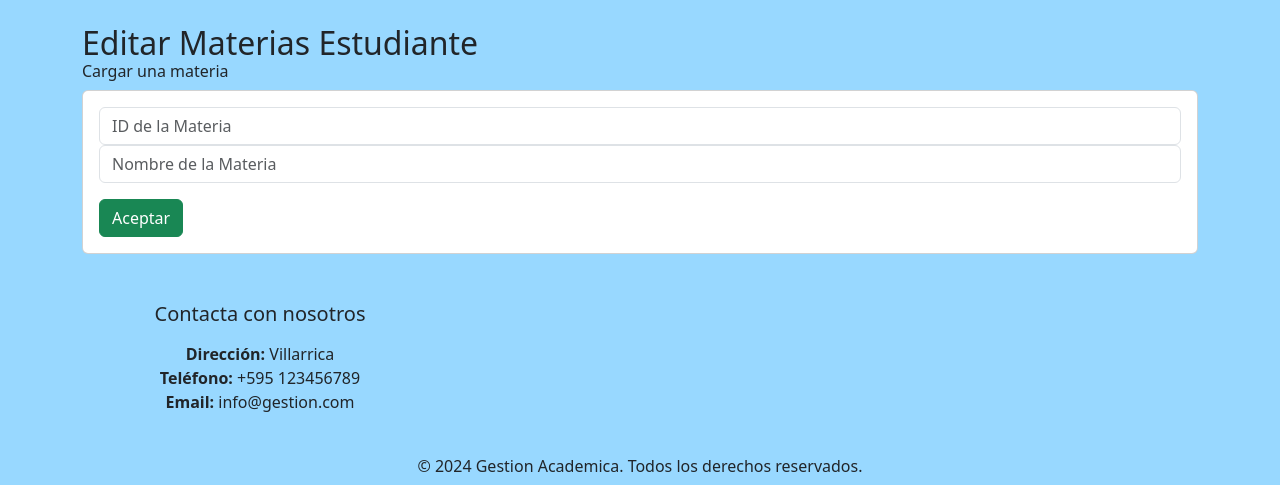
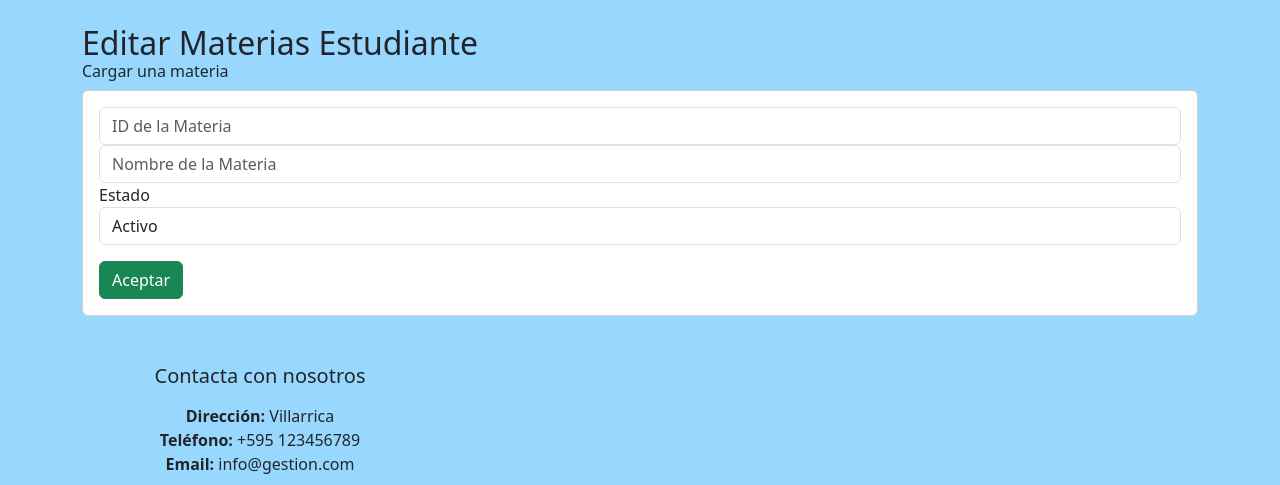
Before and after one commit to Mobinake/gestion_academica_pp1_2024, a Django app: template mysite/gestion/templates/logged/edicion_materia.html in a window 1280 px wide. Shown: the part 56-541 px from the top of the page. Run offline with Django 3.2, Linux system fonts and the light colour scheme; the template is opened without the code that fills it, so the values that code supplies are empty.

Commit message:
- Modificado base.html, nombres de botones. - Iniciando creacion de CRUD de todos los modelos. - Creacion de /evaluacion para el modelo de evaluacion - Corregido error de nombre signin/signup - Agregado matricula.html - Agregado tipo_evaluacion.html

```diff
--- a/mysite/gestion/models.py
+++ b/mysite/gestion/models.py
@@ -28,7 +28,8 @@ class Evaluacion(models.Model):
 class Materia(models.Model):
     id_materia = AutoField(primary_key=True)
     nombre_materia = CharField(max_length=50, blank=False)
-
+    #TODO agregar estado a la meteria, y que sea modificable luego de cargar  Activo, Inactivo, Terminado
+    estado = CharField(max_length=25, blank=False, default="Inactivo")
     class Meta:
         db_table = 'materia'
         verbose_name_plural = 'Materias'
--- a/mysite/gestion/templates/logged/detail.html
+++ b/mysite/gestion/templates/logged/detail.html
@@ -1,3 +1,3 @@
 {% extends "base.html" %}
 
-{% block title %} Gestion Academica {% endblock %}
+{% block title %} Detalles de la Cuenta del UsuarioGestion Academica {% endblock %}
--- a/mysite/gestion/templates/logged/edicion_materia.html
+++ b/mysite/gestion/templates/logged/edicion_materia.html
@@ -1,6 +1,6 @@
 {% extends "base.html" %}
 
-{% block title %} {% endblock %}
+{% block title %} Edicion de Materia {% endblock %}
 
 {% block content %}
 <div class="row">
@@ -9,7 +9,7 @@
         <h6>Cargar una materia</h6>
         <div class="card">
             <div class="card-body">
-                <form action="/editar_materia/" method="POST">
+                <form action="/materia/editar/" method="POST">
                     {% csrf_token %}
                     <div class="form-group">
                         <input type="text" id="txt_id" name="txt_id" value="{{materia.id_materia}}" class="form-control"
@@ -19,6 +19,12 @@
                         <input type="text" id="txt_nombre" name="txt_nombre" value="{{materia.nombre_materia}}"
                                class="form-control" placeholder="Nombre de la Materia" minlength="1" maxlength="10"
                                required>
+                        <label for="estado">Estado</label>
+                            <select id="estado" name="estado" class="form-control" required>
+                                <option value="Activo" {% if materia.estado == "Activo" %}selected{% endif %}>Activo</option>
+                                <option value="Inactivo" {% if materia.estado == "Inactivo" %}selected{% endif %}>Inactivo</option>
+                                <option value="Terminado" {% if materia.estado == "Terminado" %}selected{% endif %}>Terminado</option>
+                            </select>
                     </div>
                     <div class="form-group mt-3">
                         <button type="submit" class="btn btn-success btn-block text-white">Aceptar</button>
--- a/mysite/gestion/templates/logged/evaluacion.html
+++ b/mysite/gestion/templates/logged/evaluacion.html
@@ -1,6 +1,6 @@
 {% extends "base.html" %}
 
-{% block title %} {% endblock %}
+{% block title %} Evaluaciones {% endblock %}
 
 {% block content %}
 <div class="row">
--- a/mysite/gestion/templates/logged/logged.html
+++ b/mysite/gestion/templates/logged/logged.html
@@ -1,6 +1,6 @@
 {% extends "base.html" %}
 
-{% block title %}Logged - Gestion Academica{% endblock %}
+{% block title %}Usuario Logueado - Gestion Academica{% endblock %}
 
 {% block content %}
     <a href="/signout">Cerrar Sesion</a>
--- a/mysite/gestion/templates/logged/materia.html
+++ b/mysite/gestion/templates/logged/materia.html
@@ -30,6 +30,7 @@
                 <tr>
                     <th>ID</th>
                     <th>Nombre</th>
+                    <th>Estado</th>
                     <th colspan="2">Acciones</th>
                 </tr>
                 </thead>
@@ -38,6 +39,7 @@
                 <tr>
                     <td> {{ i.id_materia }}</td>
                     <td> {{ i.nombre_materia }}</td>
+                    <td> {{ i.estado }}</td>
                     <td><a href="/edicion_materia/{{i.id_materia}}" class="btn btn-info">Editar</a></td>
                     <td><a href="/eliminar_materia/{{i.id_materia}}" class="btn btn-danger btnEliminacion">Eliminar</a>
                     </td>
--- a/mysite/gestion/templates/public/home.html
+++ b/mysite/gestion/templates/public/home.html
@@ -1,6 +1,6 @@
 {% extends "base.html" %}
 
-{% block title %}Bienvenido a Gestion Academica{% endblock %}
+{% block title %}Inicio - Gestion Academica{% endblock %}
 
 {% block content %}
 <div class="row">
--- a/mysite/gestion/templates/public/signup.html
+++ b/mysite/gestion/templates/public/signup.html
@@ -19,7 +19,7 @@
             </div>
 
             <div class="text-center mt-3">
-                <p>¿Ya tienes cuenta? Inicia Sesión</p>
+                <p>¿Ya tienes cuenta?</p>
                 <a href="{% url 'signin' %}" class="btn btn-success">Iniciar Sesión</a>
             </div>
         </div>
--- a/mysite/gestion/urls.py
+++ b/mysite/gestion/urls.py
@@ -8,7 +8,7 @@ urlpatterns = [
     path("contact/", views.contact_view, name="contact"),
     path("eliminar_materia/<id_materia>", views.eliminar_materia_view, name="eliminar_materia"),
     path("edicion_materia/<id_materia>", views.edicion_materia_view, name="edicion_materia"),
-    path("editar_materia/", views.editar_materia_view, name="editar_materia"),
+    path("materia/editar/", views.materia_editar_view, name="editar_materia"),
     path("evaluacion/", views.evaluacion_view, name="evaluacion"),
     path("home/", views.home_view, name="home"),
     path("logged/", views.logged_view, name="logged"),
```
Also changed, not shown: mysite/gestion/views.py (+11 -5 lines), mysite/gestion/migrations/0006_materia_estado.py (added).
